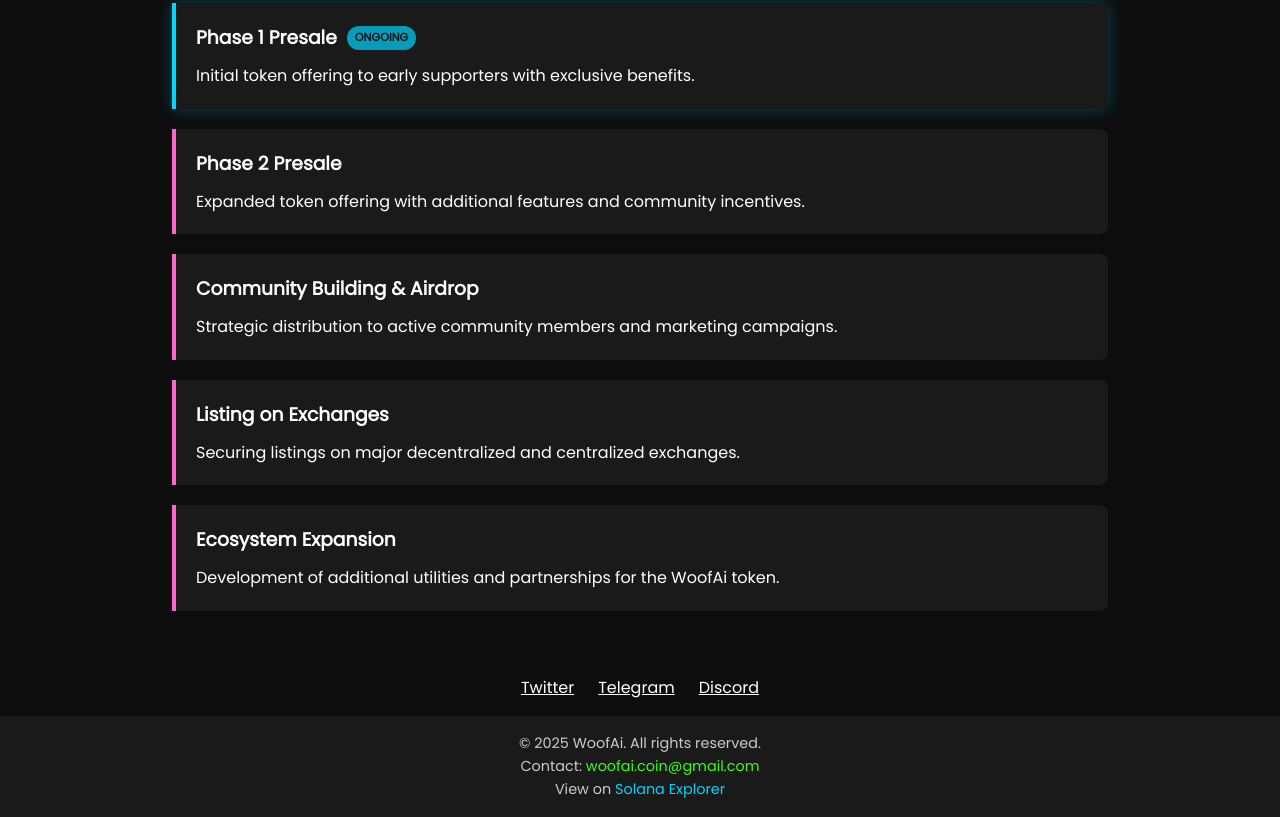
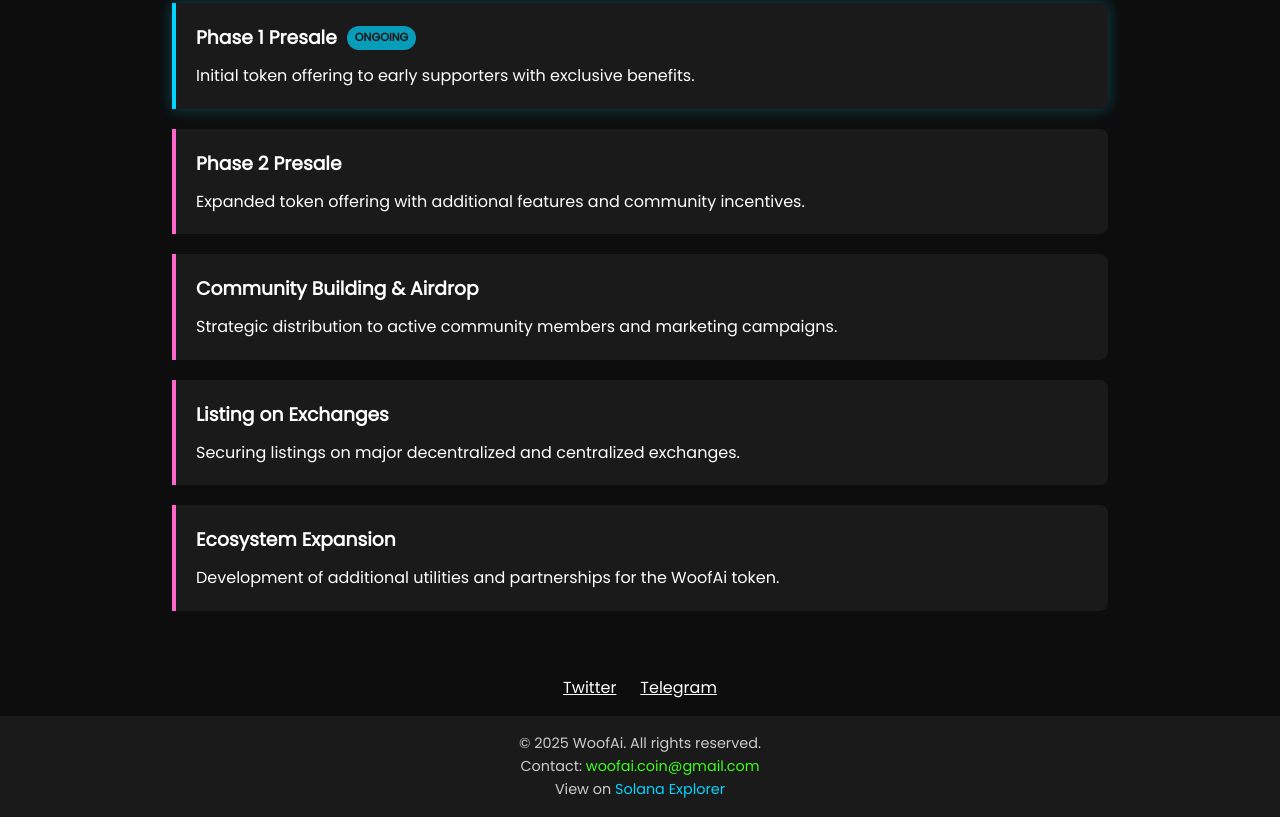
Before and after one commit to woofai-token/LandingPage, a plain HTML site: page index.html in a window 1280 px wide. Shown: the part 1418-2235 px from the top of the page. Drawn offline with nearby package versions, Linux system fonts and the light colour scheme; a web font is replaced by a local one.

Commit message:
Update index.html

```diff
--- a/index.html
+++ b/index.html
@@ -326,7 +326,6 @@
  <div class="social-links">
       <a href="https://x.com/Woof_AiOfficial?t=YAlPJ0oX3K-mA0pQ6XnqdA&s=09">Twitter</a>
       <a href="https://t.me/woofai_announcement">Telegram</a>
-      <a href="https://discord.gg/TPsN6NKw">Discord</a>
     </div>
   <footer>
     &copy; 2025 WoofAi. All rights reserved.<br />
```
